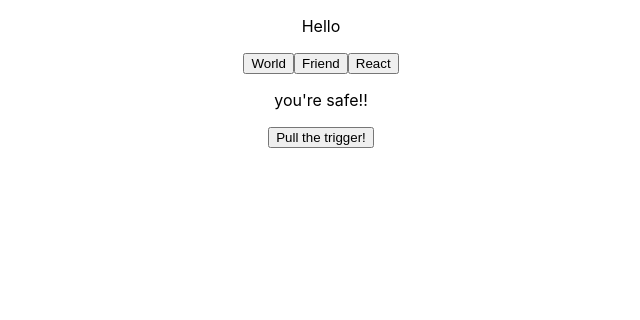
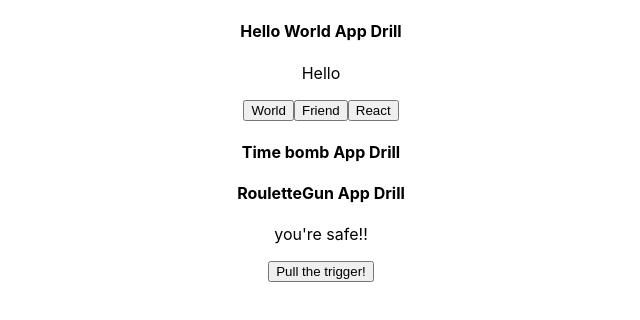
Before and after one commit to thinkful-ei-bee/HelloWorld, a React (Create React App) app in the folder hello-world-app-two/: page / in a window 1280 px wide. Shown: the top 320 px of the page, without its empty margins (319-959 px from the left). Built offline with nearby package versions, Linux system fonts and the light colour scheme.

Commit message:
final commit

```diff
--- a/hello-world-app-two/src/App.js
+++ b/hello-world-app-two/src/App.js
@@ -8,8 +8,11 @@ class App extends Component {
   render() {
     return (
       <div className="App">
+        <h4>Hello World App Drill</h4>
         <HelloWorld />
+        <h4>Time bomb App Drill</h4>
 
+        <h4>RouletteGun App Drill</h4>
         <RouletteGun bulletInChamber={8}/>
       </div>
     );
```
Also changed, not shown: hello-world-app-two/src/state-drills/RouletteGun2.js (added, +13 -0 lines).
